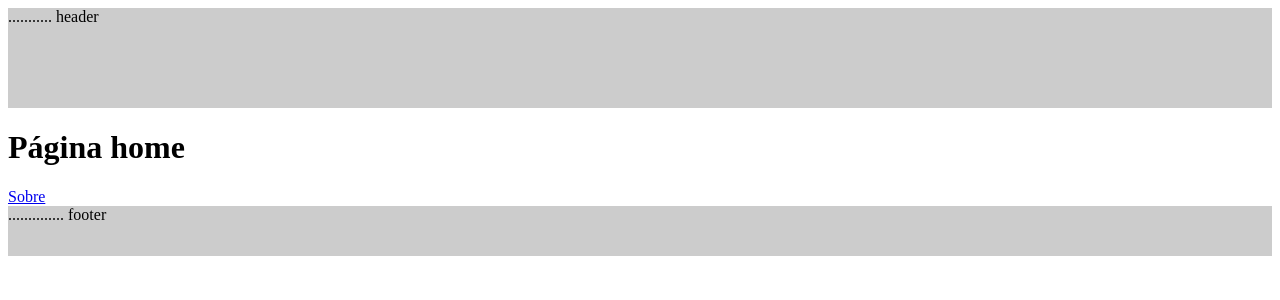
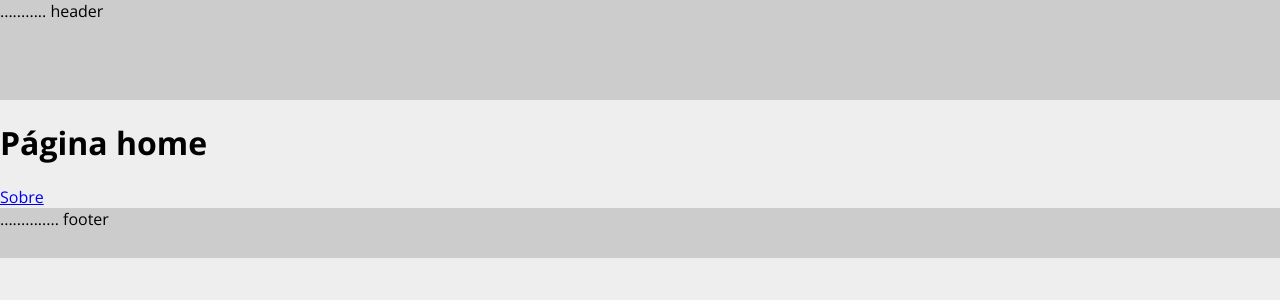
Before and after one commit to angeloalf/devOLX, a React (Create React App) app in the folder front/: page / in a window 1280 px wide. Shown: the top 300 px of the page. Built offline with nearby package versions, Linux system fonts and the light colour scheme.

Commit message:
Etapa 5 - Configurando o App.css

```diff
--- /dev/null
+++ b/front/src/App.css
@@ -0,0 +1,11 @@
+@import url('https://fonts.googleapis.com/css?family=Open+Sans:400,700&display=swap');
+
+*{
+    box-sizing: border-box;
+}
+
+body {
+    margin: 0;
+    font-family: 'Open Sans', sans-serif;
+    background-color: #EEE;
+}
--- a/front/src/App.js
+++ b/front/src/App.js
@@ -2,6 +2,9 @@
 // definir rotas
 import {BrowserRouter} from 'react-router-dom'
 import Routes from './Routes'
+
+// importar stilos
+import './App.css'
 
 // importando componentes do Template
 import {Template} from './components/MainComponents'
```
